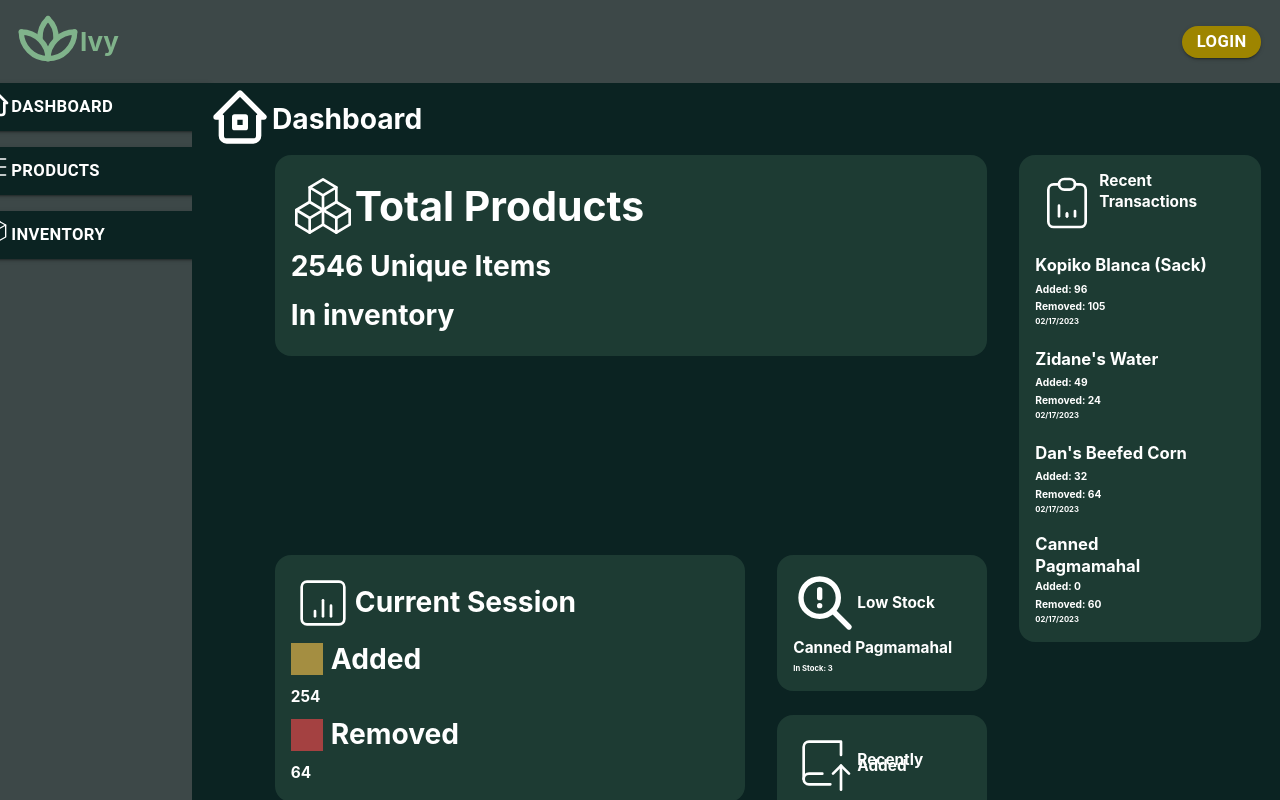
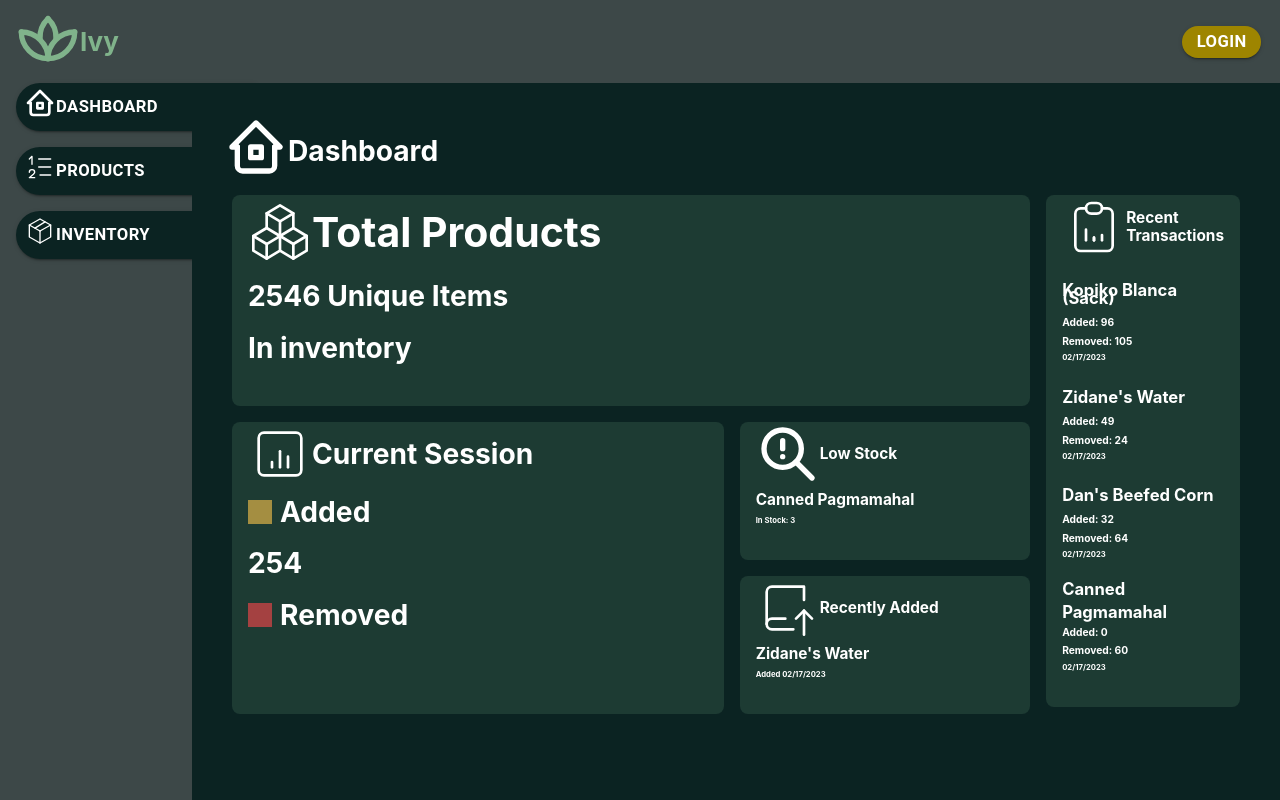
Before and after one commit to lemeow125/Ivy-Frontend, a React (Create React App) app: page / in a window 1280 px wide. Built offline with nearby package versions, Linux system fonts and the light colour scheme.

Commit message:
Overhauled Dashboard flex layout to be cleaner

```diff
--- a/src/routes/Dashboard/Dashboard.tsx
+++ b/src/routes/Dashboard/Dashboard.tsx
@@ -12,70 +12,62 @@ import RecentlyAddedIcon from "../../Components/Icons/RecentlyAddedIcon/Recently
 
 export default function Dashboard() {
   return (
-    <div style={styles.container}>
-      <div style={styles.wrapper_row}>
+    <div style={{ margin: 32, height: "100%" }}>
+      <div style={styles.flex_row}>
         <HomeIcon size={8} color="white" />
         <h1 style={styles.text_large}>Dashboard</h1>
       </div>
-      <div style={styles.DashboardWidget_WrapperRow}>
+      <div style={{ display: "flex", flexDirection: "row" }}>
         <div style={{ flex: 8 }}>
-          <div style={styles.DashboardWidget_WrapperColumn}>
-            <div style={{ display: "flex", flex: 5, flexDirection: "row" }}>
-              <div style={{ flex: 1 }}>
-                <DashboardContainer>
-                  <div style={styles.wrapper_row}>
+          <div style={styles.flex_column}>
+            <div style={{ ...styles.widget, ...{ flex: 5 } }}>
+              <div style={styles.content_row}>
                 <TotalProductsIcon size={8} color="white" />
                 <h1 style={styles.text_extra_large}>Total Products</h1>
               </div>
               <h1 style={styles.text_large}>2546 Unique Items</h1>
               <h1 style={styles.text_large}>In inventory</h1>
-                </DashboardContainer>
             </div>
-            </div>
-            <div style={{ display: "flex", flex: 5, flexDirection: "row" }}>
-              <div style={{ flex: 7 }}>
-                <DashboardContainer>
-                  <div style={styles.wrapper_row}>
+            <div style={styles.flex_row}>
+              <div style={{ ...styles.widget, ...{ flex: 6 } }}>
+                <div style={styles.content_row}>
                   <StatsIcon size={8} color="white" />
                   <h1 style={styles.text_large}>Current Session</h1>
                 </div>
-                  <div style={styles.wrapper_row}>
-                    <ColoredCube size={4} color="#a48e41" />
+                <div style={styles.content_row}>
+                  <ColoredCube size={3} color="#a48e41" />
                   <h1 style={styles.text_large}>Added</h1>
                 </div>
-                  <h1 style={styles.text_medium}>254</h1>
-                  <div style={styles.wrapper_row}>
-                    <ColoredCube size={4} color="#a44141" />
-                    <h1 style={styles.text_large}>Removed</h1>
+                <h1 style={styles.text_large}>254</h1>
+                <div style={styles.content_row}>
+                  <ColoredCube size={3} color="#a44141" />
+                  <h1 style={styles.text_large}>Removed</h1>{" "}
                 </div>
-                  <h1 style={styles.text_medium}>64</h1>
-                </DashboardContainer>
               </div>
-              <div style={{ flex: 3 }}>
-                <DashboardContainer>
-                  <div style={styles.wrapper_row}>
+              <div style={{ ...styles.flex_column, ...{ flex: 4 } }}>
+                <div style={{ ...styles.widget, ...{ flex: 1 } }}>
+                  <div style={styles.content_row}>
                     <LowStockIcon size={8} color="white" />
                     <h1 style={styles.text_medium}>Low Stock</h1>
                   </div>
                   <h1 style={styles.text_medium}>Canned Pagmamahal</h1>
                   <h1 style={styles.text_tiny}>In Stock: 3</h1>
-                </DashboardContainer>
-                <div style={{ padding: "1.5vh" }} />
-                <DashboardContainer>
-                  <div style={styles.wrapper_row}>
+                </div>
+                <div style={{ ...styles.widget, ...{ flex: 1 } }}>
+                  <div style={styles.content_row}>
                     <RecentlyAddedIcon size={8} color="white" />
                     <h1 style={styles.text_medium}>Recently Added</h1>
                   </div>
                   <h1 style={styles.text_medium}>Zidane's Water</h1>
                   <h1 style={styles.text_tiny}>Added 02/17/2023</h1>
-                </DashboardContainer>
+                </div>
               </div>
             </div>
           </div>
         </div>
         <div style={{ flex: 2 }}>
-          <DashboardContainer>
-            <div style={styles.wrapper_row}>
+          <div style={styles.widget}>
+            <div style={styles.content_row}>
               <LogsIcon size={8} color="white" />
               <div style={styles.wrapper_column}>
                 <h1 style={styles.text_medium}>Recent</h1>
@@ -98,14 +90,14 @@ export default function Dashboard() {
             <h1 style={styles.text_small}>Removed: 64</h1>
             <h1 style={styles.text_tiny}>02/17/2023</h1>
             <div style={{ marginBottom: "2vh" }} />
-            <div style={styles.wrapper_column}>
+            <div style={styles.content_column}>
               <h1 style={styles.text}>Canned</h1>
               <h1 style={styles.text}>Pagmamahal</h1>
             </div>
             <h1 style={styles.text_small}>Added: 0</h1>
             <h1 style={styles.text_small}>Removed: 60</h1>
             <h1 style={styles.text_tiny}>02/17/2023</h1>
-          </DashboardContainer>
+          </div>
         </div>
       </div>
     </div>
--- a/src/styles.tsx
+++ b/src/styles.tsx
@@ -109,39 +109,43 @@ const styles: { [key: string]: React.CSSProperties } = {
     borderBottomRightRadius: 0,
     justifyContent: "left",
   },
+  widget: {
+    display: "flex",
+    flexDirection: "column",
+    backgroundColor: "#1d3b33",
+    borderRadius: 8,
+    paddingLeft: 16,
+    paddingRight: 16,
+    paddingBottom: 32,
+    margin: 8,
+    lineHeight: 0.5,
+  },
+  content_row: {
+    display: "flex",
+    flexDirection: "row",
+    alignItems: "center",
+  },
+  content_column: {
+    display: "flex",
+    flexDirection: "column",
+    lineHeight: 0,
+  },
+  flex_row: {
+    display: "flex",
+    flexDirection: "row",
+    alignItems: "stretch",
+  },
+  flex_column: {
+    display: "flex",
+    flexDirection: "column",
+  },
   sidebar_wrapper: {
     display: "flex",
     flexDirection: "column",
     height: "100vh",
-    width: "110%",
+    width: "100%",
+    paddingLeft: "2vh",
     backgroundColor: "#3d4848",
-    alignItems: "flex-end",
-  },
-  wrapper_row: {
-    display: "flex",
-    flexDirection: "row",
-    alignItems: "center",
-    alignSelf: "flex-start",
-  },
-  wrapper_column: {
-    display: "flex",
-    flexDirection: "column",
-    alignSelf: "flex-start",
-    justifyContent: "left",
-    lineHeight: 0,
-  },
-  DashboardWidget_WrapperColumn: {
-    justifyContent: "center",
-    display: "flex",
-    flexDirection: "column",
-    width: "100%",
-    height: "100vh",
-  },
-  DashboardWidget_WrapperRow: {
-    justifyContent: "center",
-    display: "flex",
-    flexDirection: "row",
-    width: "95%",
   },
 };
 
```
Lines whose indentation alone changed are shown as unchanged.
